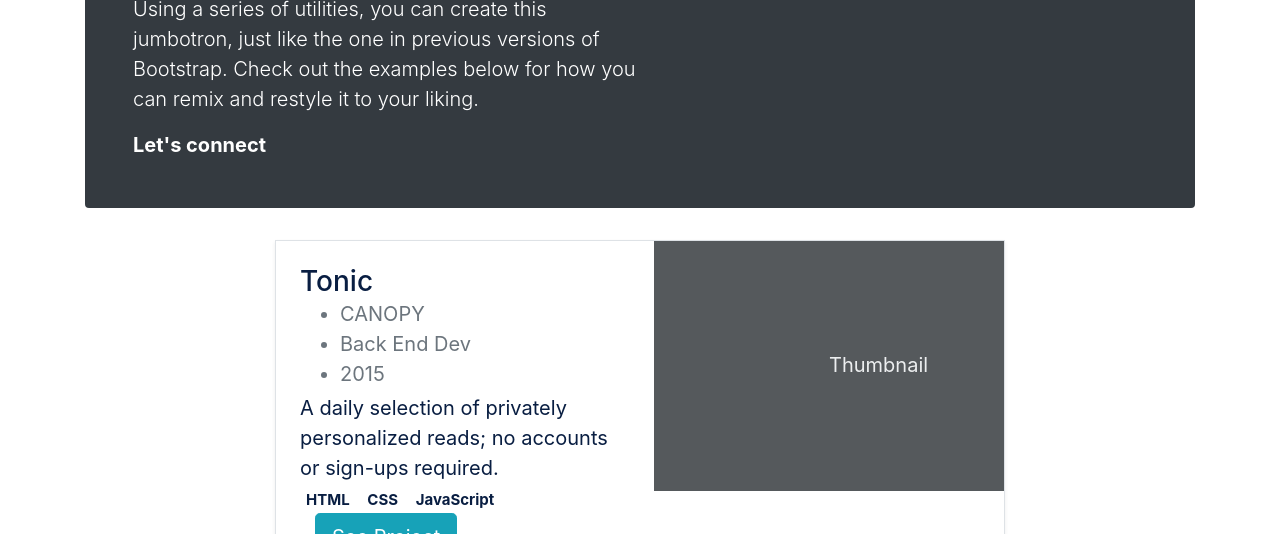
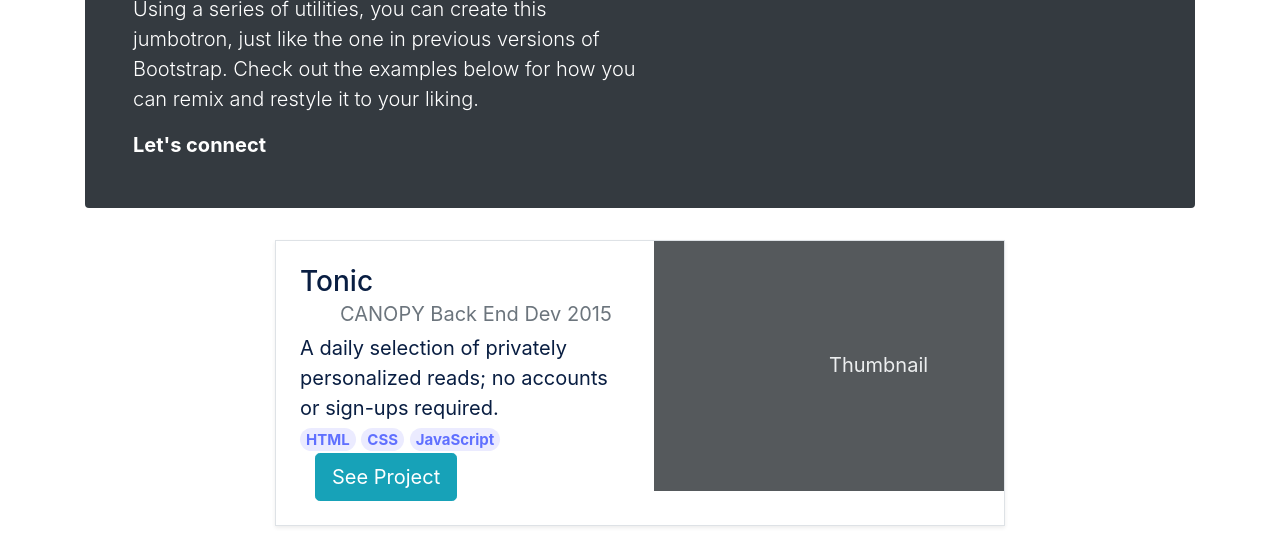
Before and after one commit to codecaiine/portfolio-bootstrap, a website: page index.html in a window 1280 px wide. Shown: the part 266-800 px from the top of the page. Drawn offline with nearby package versions, Linux system fonts and the light colour scheme.

Commit message:
Add some styles

```diff
--- a/css/styles.css
+++ b/css/styles.css
@@ -14,3 +14,13 @@
   color: #091e42;
   font-size: 20px;
 }
+
+.bg-tag {
+  color: #6070ff;
+  background-color: #ebebff;
+}
+
+ul.info li{
+  display: inline;
+  list-style-type: disc !important;
+}
```
